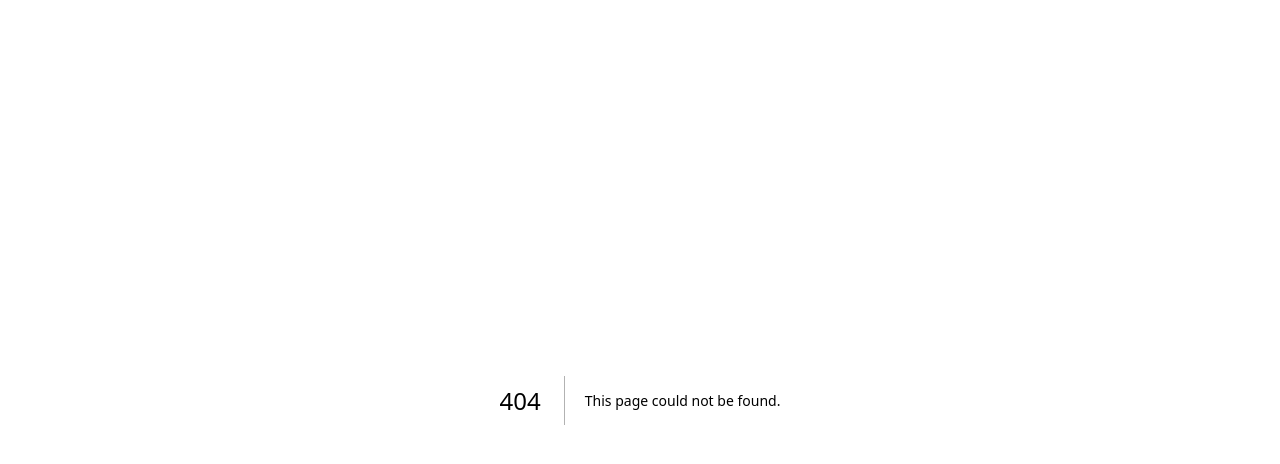
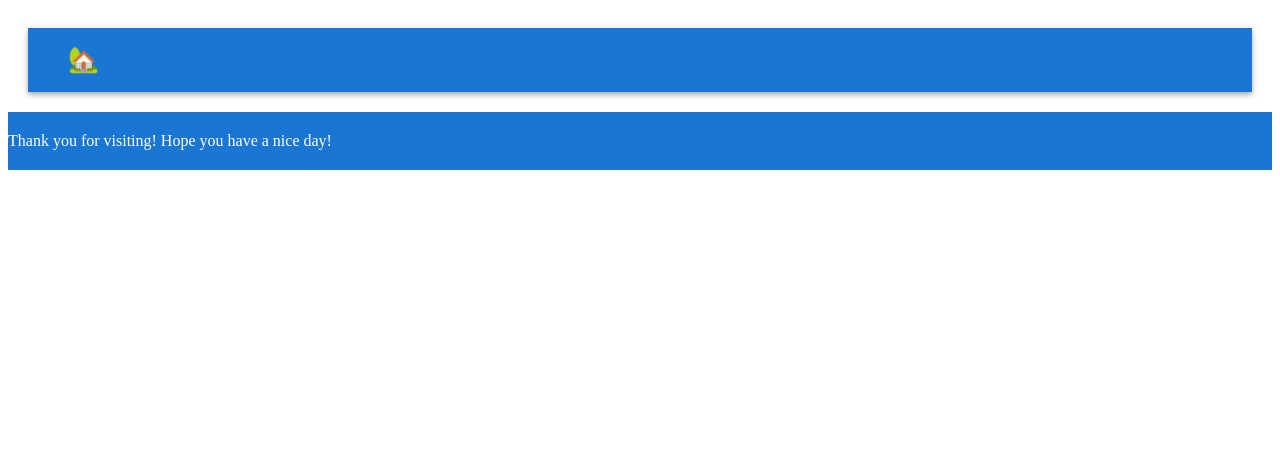
Before and after one commit to warranttsai/hey-i-am-warrant, a Next.js app: page /layout in a window 1280 px wide. Before the commit this address had no page. Shown: the top 464 px of the page. Built offline with nearby package versions, Linux system fonts and the light colour scheme.

Commit message:
feat: create layout component

```diff
--- a/components/styled-component/Container.jsx
+++ b/components/styled-component/Container.jsx
@@ -1,9 +1,4 @@
 import styled from "styled-components";
-
-export const HomeContainer = styled.div`
-  padding-inline: 20vw;
-  width: auto;
-`;
 
 export const LayoutContainer = styled.div`
   display: flex;
--- /dev/null
+++ b/pages/layout.jsx
@@ -0,0 +1,17 @@
+// components
+import Header from "../components/Header";
+import Footer from "../components/Footer";
+// styled-components
+import { HeaderContainer } from "../components/styled-component/Container";
+
+export default function Layout({ children }) {
+  return (
+    <div className="w-100 h-100">
+      <HeaderContainer id="header-container">
+        <Header />
+      </HeaderContainer>
+      <main>{children}</main>
+      <Footer />
+    </div>
+  );
+}
```
